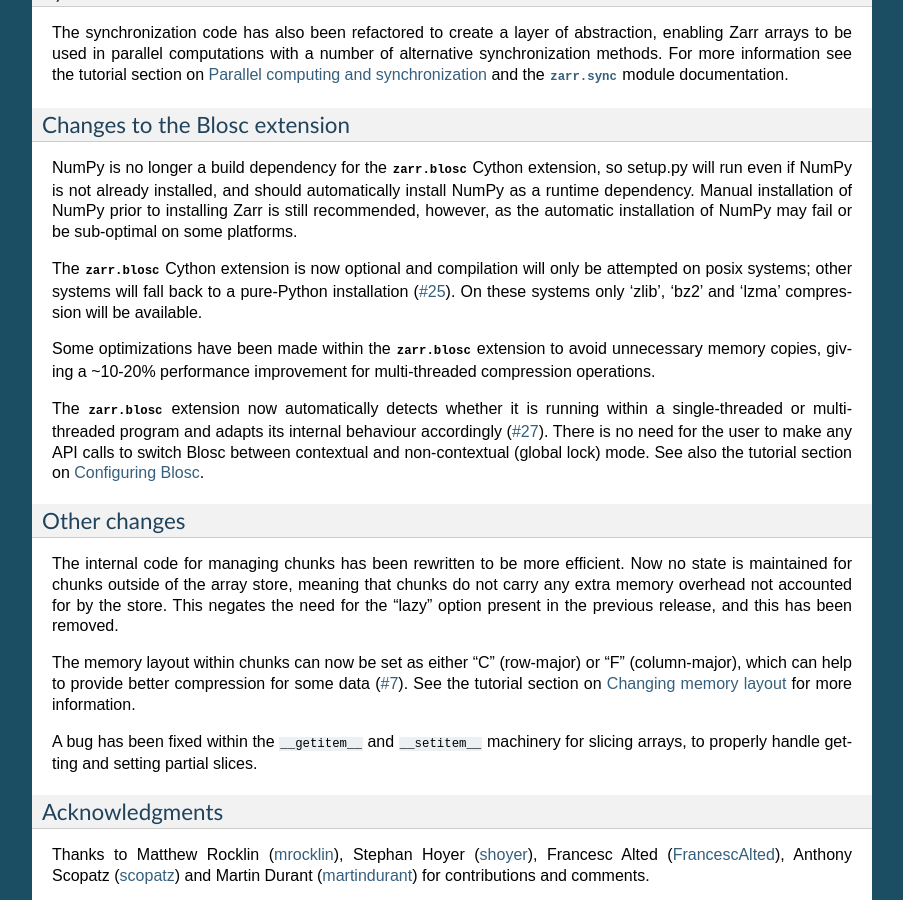
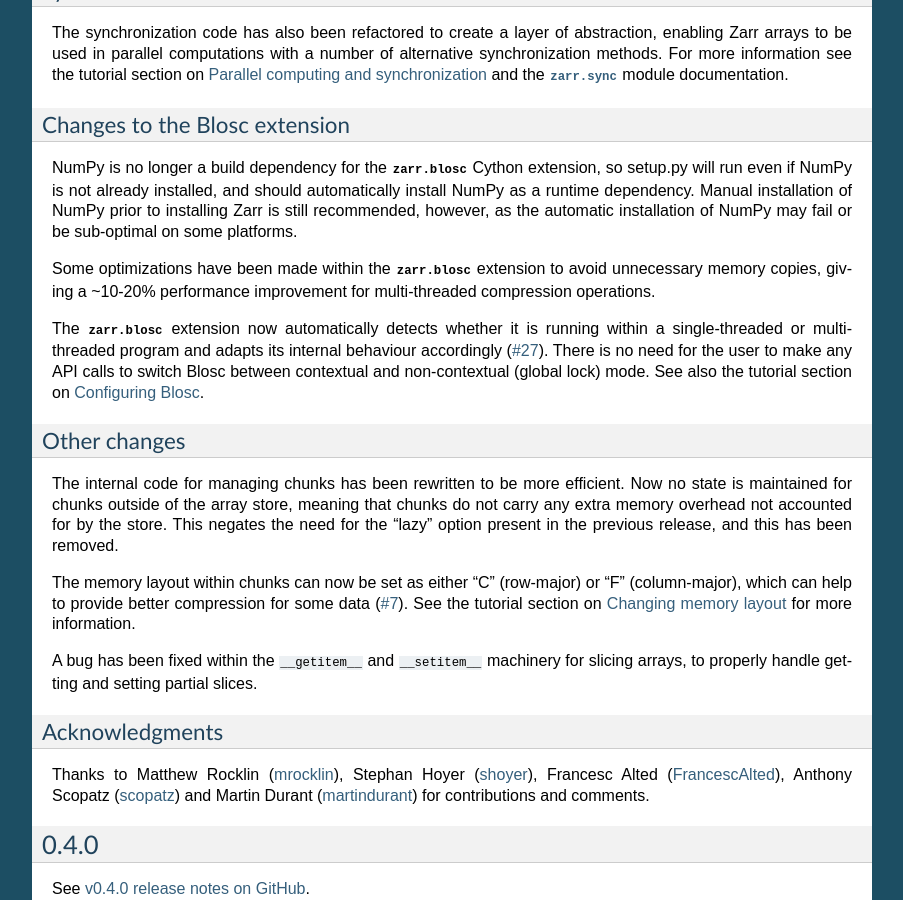
Before and after one commit to enthusiastdev121/zarr-python, a Sphinx documentation site: the page built from docs/release.rst, in a window 1280 px wide and 900 px high, scrolled down 734 px. Shown: the whole window, without its empty margins (198-1101 px from the left). Built offline with Sphinx 7.4.7, drawn with Linux system fonts in a browser that asks for light colours; the version number could not be read and is left out.

Commit message:
remove redundant docs

```diff
--- a/docs/release.rst
+++ b/docs/release.rst
@@ -62,12 +62,6 @@ dependency. Manual installation of NumPy prior to installing Zarr is
 still recommended, however, as the automatic installation of NumPy may
 fail or be sub-optimal on some platforms.
 
-The :mod:`zarr.blosc` Cython extension is now optional and compilation
-will only be attempted on posix systems; other systems will fall back
-to a pure-Python installation (`#25
-<https://github.com/alimanfoo/zarr/issues/25>`_). On these systems
-only 'zlib', 'bz2' and 'lzma' compression will be available.
-
 Some optimizations have been made within the :mod:`zarr.blosc`
 extension to avoid unnecessary memory copies, giving a ~10-20%
 performance improvement for multi-threaded compression operations.
```
